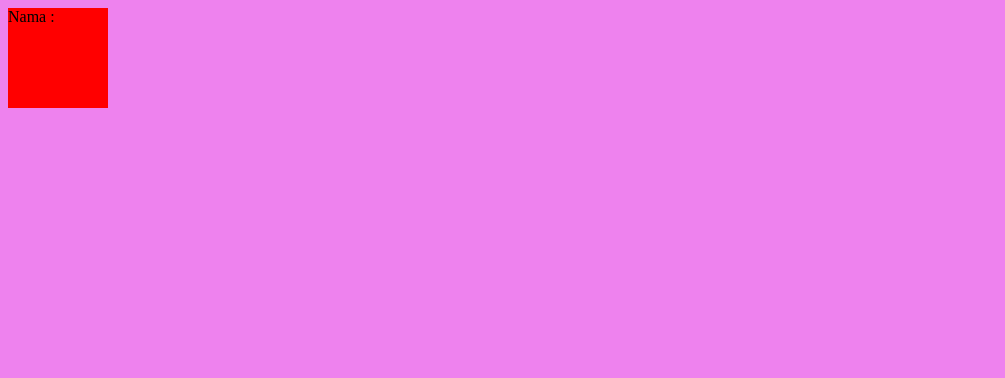
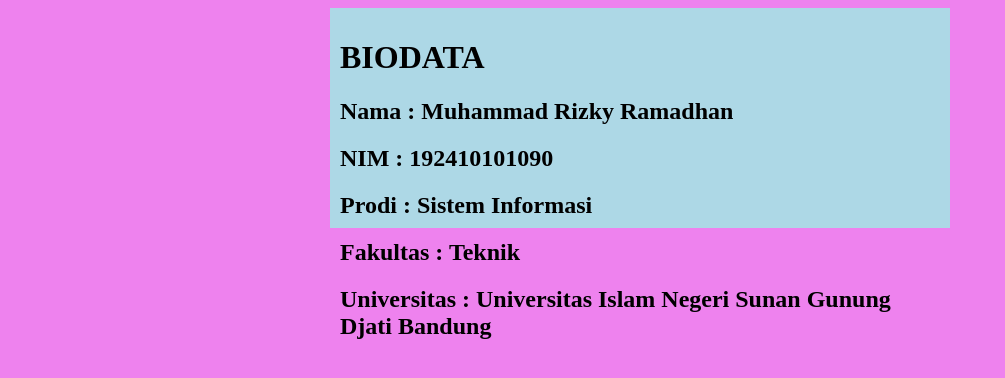
Before and after one commit to ZizyLiz/PKK, a plain HTML site: page index.html in a window 1280 px wide. Shown: the whole page, without its empty margins (0-1005 px from the left). Drawn offline with Linux system fonts and the light colour scheme.

Commit message:
editing index.html

```diff
--- a/index.html
+++ b/index.html
@@ -8,7 +8,21 @@
 </head>
 <body>
     <div class="box">
-        Nama :
+        <div class="image">
+
+        </div>
+        <div class="teks">
+            <div class="name">
+                <div class="biodata">
+                    <h1>BIODATA</h1>
+                    <h2>Nama : Muhammad Rizky Ramadhan</h2>
+                    <h2>NIM : 192410101090</h2>
+                    <h2>Prodi : Sistem Informasi</h2>
+                    <h2>Fakultas : Teknik</h2>
+                    <h2>Universitas : Universitas Islam Negeri Sunan Gunung Djati Bandung</h2>
+                </div>
+            </div>
+        </div>
     </div>
 </body>
 </html>
--- a/style.css
+++ b/style.css
@@ -1,10 +1,14 @@
 body{
+    display: flex;
     background-color: violet;
+    justify-content: center;
 }
 .box{
-    width: 100px;
-    height: 100px;
-    background-color: red;
-    position: relative;
+    display: flex;
+    width: 600px;
+    height: 200px;
+    background-color: lightblue;
     animation: mymove 5s infinite;
+    align-items: start;
+    padding: 10px;
 }
```
